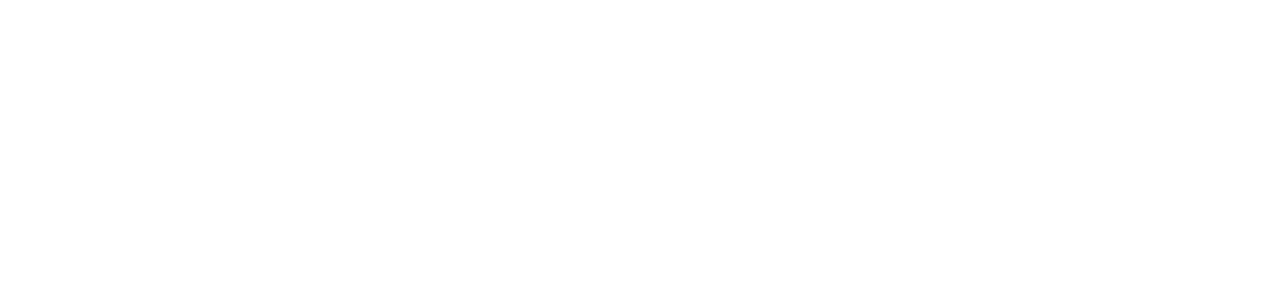
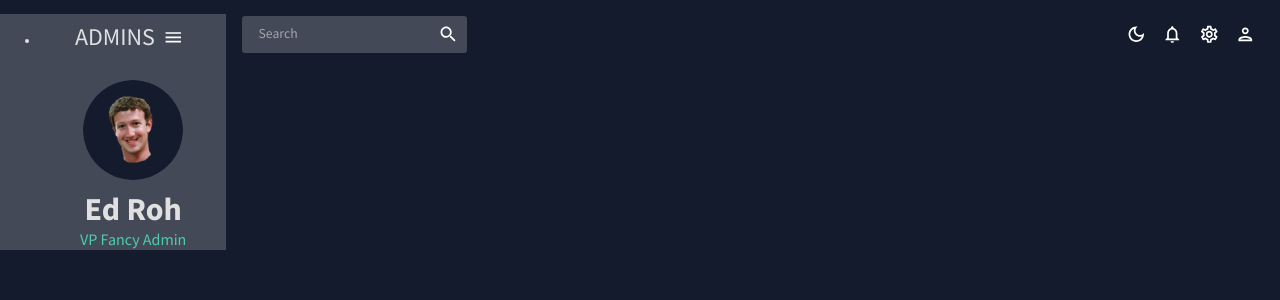
Before and after one commit to seamusapple/react-admin, a React (Create React App) app: page /team in a window 1280 px wide. Before the commit this address had no page. Shown: the top 300 px of the page. Built offline with nearby package versions, Linux system fonts and the light colour scheme.

Commit message:
Upgrade sideBarPro version. Fix wrong import chart

```diff
--- a/package.json
+++ b/package.json
@@ -23,7 +23,7 @@
     "formik": "^2.2.9",
     "react": "^18.2.0",
     "react-dom": "^18.2.0",
-    "react-pro-sidebar": "0.7.1",
+    "react-pro-sidebar": "^0.7.1",
     "react-router-dom": "^6.4.3",
     "react-scripts": "5.0.1",
     "web-vitals": "^2.1.4",
--- a/src/scenes/global/Sidebar.jsx
+++ b/src/scenes/global/Sidebar.jsx
@@ -10,9 +10,9 @@
 import ReceiptOutlinedIcon from "@mui/icons-material/ReceiptOutlined";
 import PersonOutlinedIcon from "@mui/icons-material/PersonOutlined";
 import CalendarTodayOutlinedIcon from "@mui/icons-material/CalendarTodayOutlined";
-import HelpOutlinedIcon from "@mui/icons-material/HelpOutlined";
+import HelpOutlineOutlinedIcon from "@mui/icons-material/HelpOutlineOutlined";
 import BarChartOutlinedIcon from "@mui/icons-material/BarChartOutlined";
-import PieChartOutlinedIcon from "@mui/icons-material/PieChartOutlined";
+import PieChartOutlineOutlinedIcon from "@mui/icons-material/PieChartOutlineOutlined";
 import TimelineOutlinedIcon from "@mui/icons-material/TimelineOutlined";
 import MenuOutlinedIcon from "@mui/icons-material/MenuOutlined";
 import MapOutlinedIcon from "@mui/icons-material/MapOutlined";
@@ -92,7 +92,7 @@
                 >
                   Ed Roh
                 </Typography>
-                <Typography variant="h5" color={colors.greyAccent[500]}>
+                <Typography variant="h5" color={colors.greenAccent[500]}>
                   VP Fancy Admin
                 </Typography>
               </Box>
```
Also changed, not shown: 1 other file (tests, documents, lock files or other folders).
